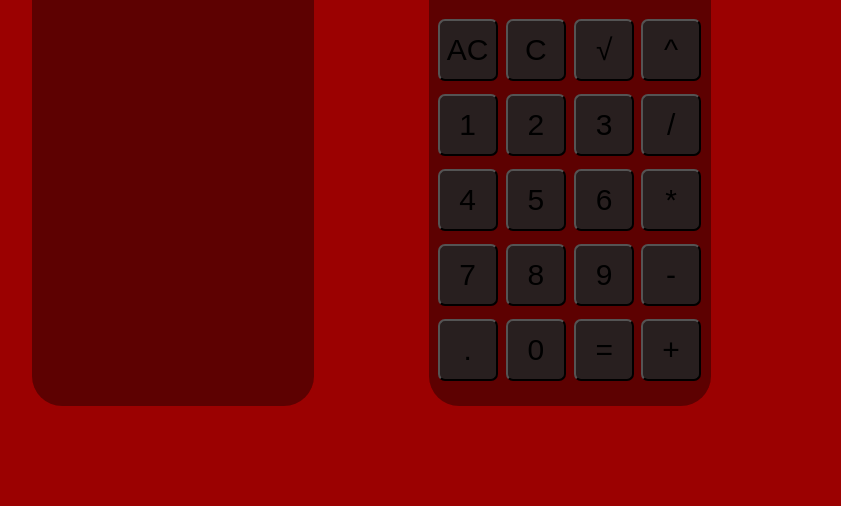
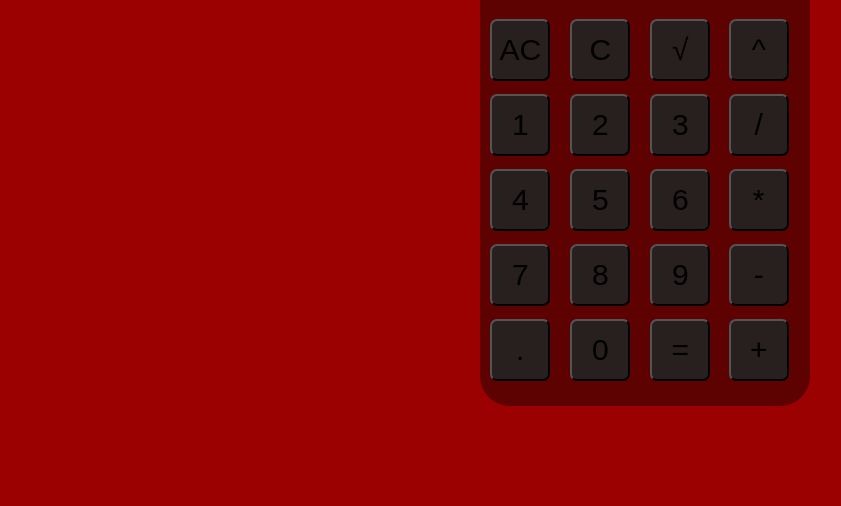
Before and after one commit to JohnBaska/Calculator_HTML-e-CSS, a plain HTML site: page index.html in a window 1280 px wide. Shown: the part 294-800 px from the top of the page, without its empty margins (70-911 px from the left). Drawn offline with Linux system fonts and the light colour scheme.

Commit message:
alterações 1

```diff
--- a/index.html
+++ b/index.html
@@ -46,12 +46,12 @@
 
         <script src="script.js"></script>
     </div>
-    <div class="calculadora_financeira">
+    <!-- <div class="calculadora_financeira">
         <h1 class="titulo">Calculadora Financeira</h1>
         <input class="visor" type="text" value="">
         <section class="botões">
             <button onclick= "()" style="bottom: 65%; left: 3%">R$->US$</button>
         </section>
-    </div>
+    </div> -->
 </body>
 </html>
--- a/style.css
+++ b/style.css
@@ -31,14 +31,14 @@ body{
 .calculadora_financeira, .calculadora{
     background: rgba(0, 0, 0, 0.4);
     border-radius: 30px;
-    width: 22%; /*330px*/
+    width: 330px;
     height: 500px;
 }
 
 .calculadora{
     position: absolute;
     top: 25%;
-    left: 39%;
+    left: 43%;
     right: 39%;
 }
 
```
Also changed, not shown: 1 other file.
